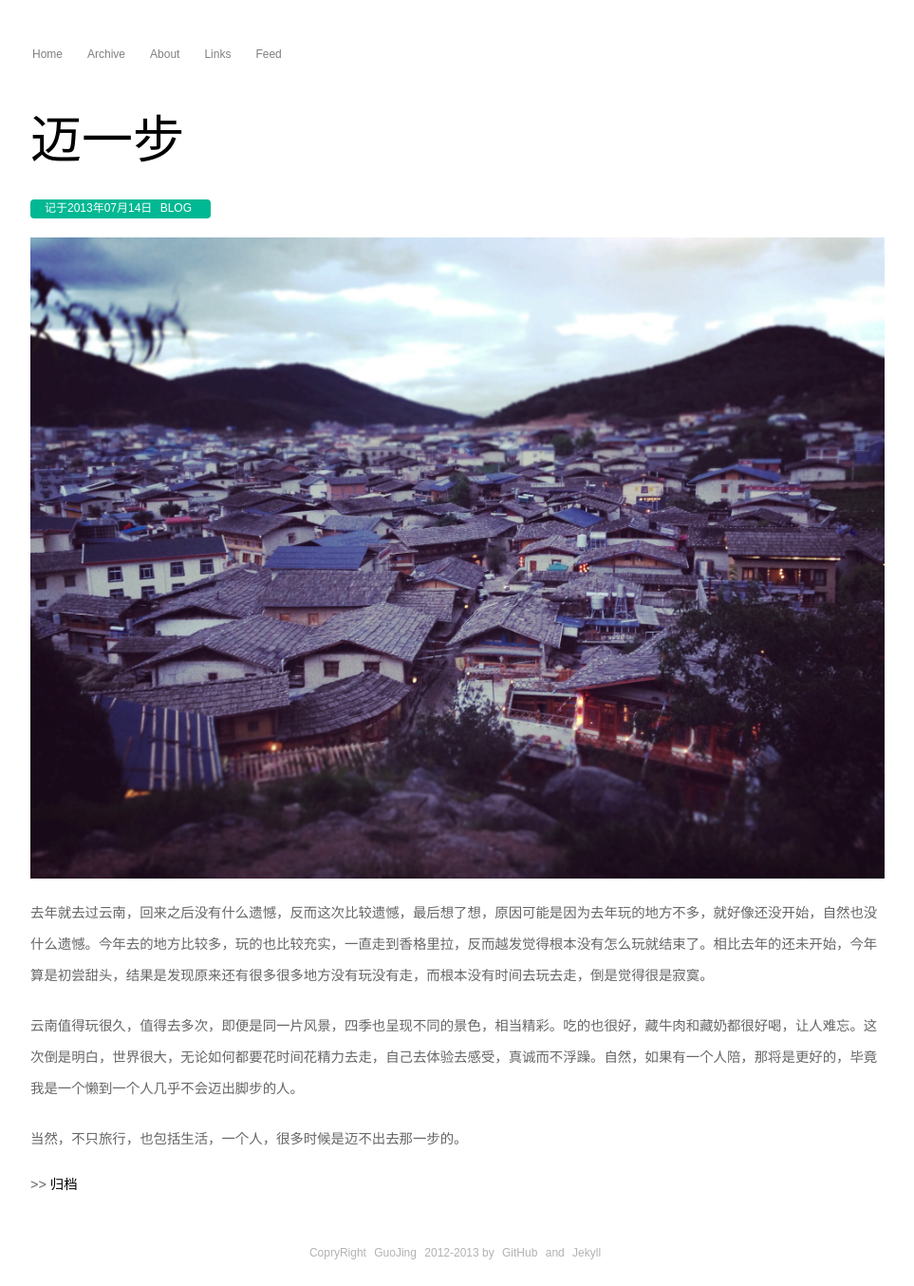
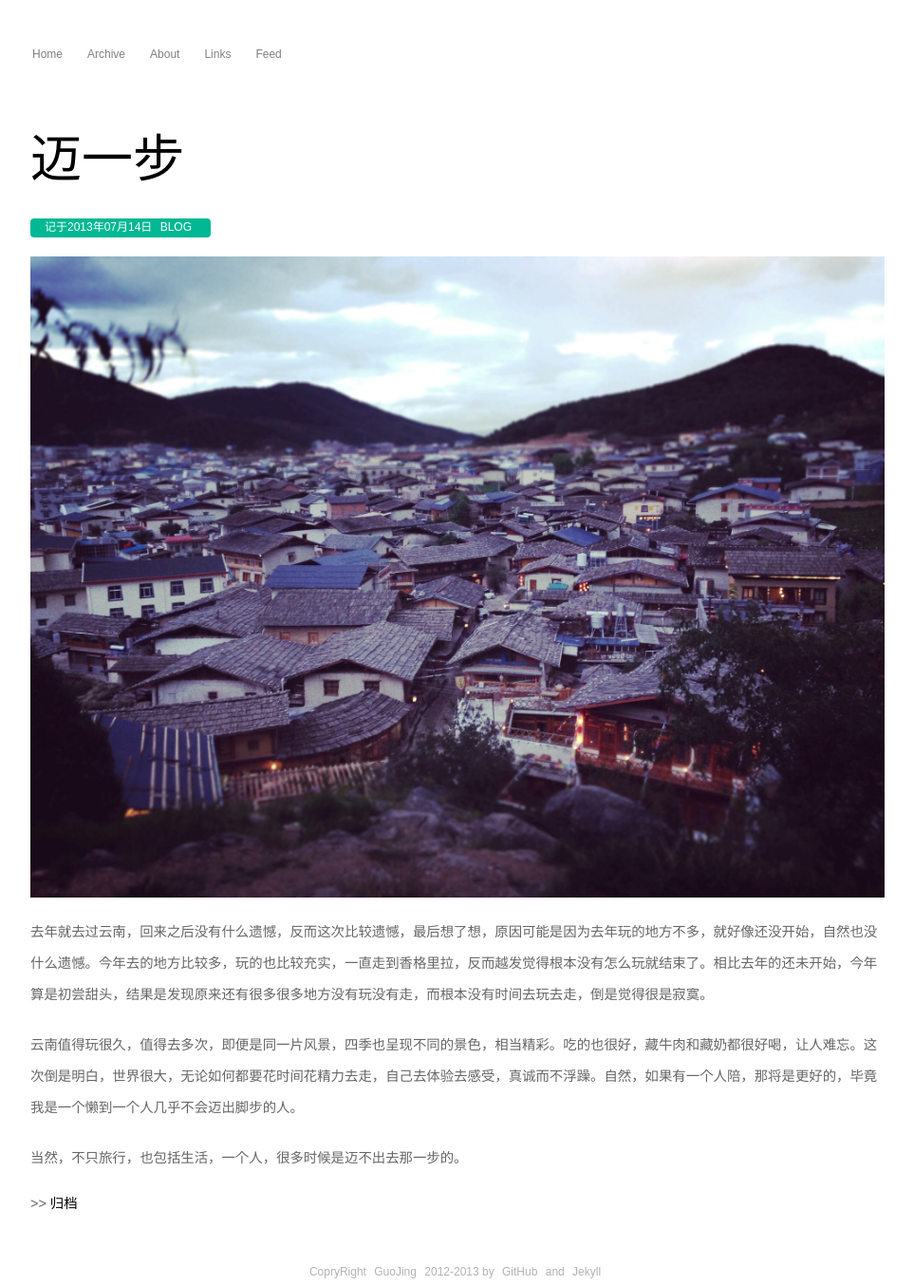
Before and after one commit to zwitzwit/guojing.github.com, a Jekyll site: the page built from index.html, in a window 1280 px wide. Shown: the whole page at 95% size, without its empty margins (158-1121 px from the left). Built offline with Jekyll 4.4.1, drawn with Linux system fonts in a browser that asks for light colours; Markdown is read by kramdown in place of the engine named in the settings; the list of posts is cut into pages by our own code.

Commit message:
change style

```diff
--- a/style/style.css
+++ b/style/style.css
@@ -13,7 +13,7 @@ h3 {font-size:16px}
 .content img{margin:0px auto;display:block;margin-top: 10px; margin-bottom: 20px;}
 blockquote p {font-size:1.2em; font-weight:normal; line-height: 2.3em; font-size:14px; font-style:italic;}
 
-.title, .date, .content {margin-bottom:20px}
+.title, .date, .content {margin-bottom:20px; margin-top:20px}
 .more .title {font-size:1.2em;}
 
 .forb {text-align:right}
```
